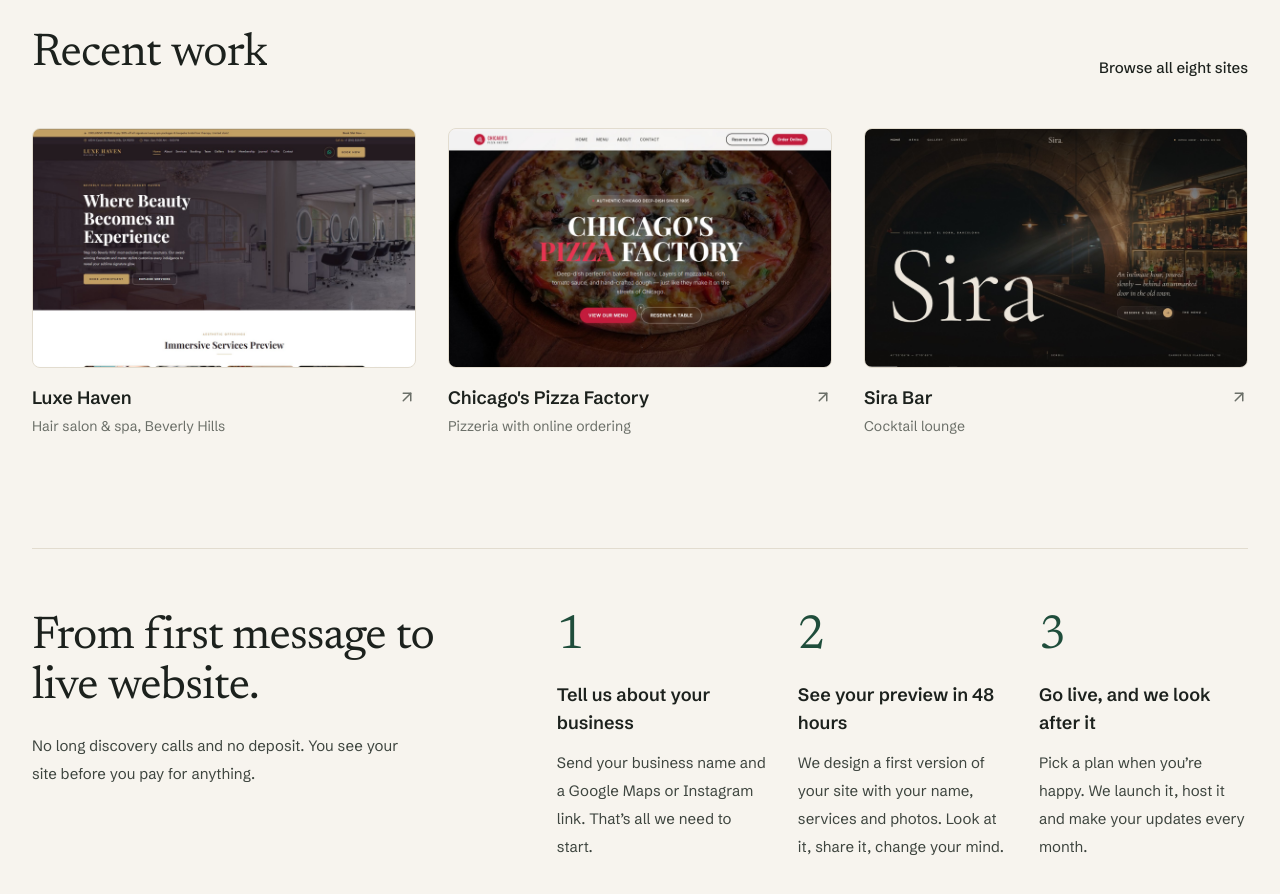
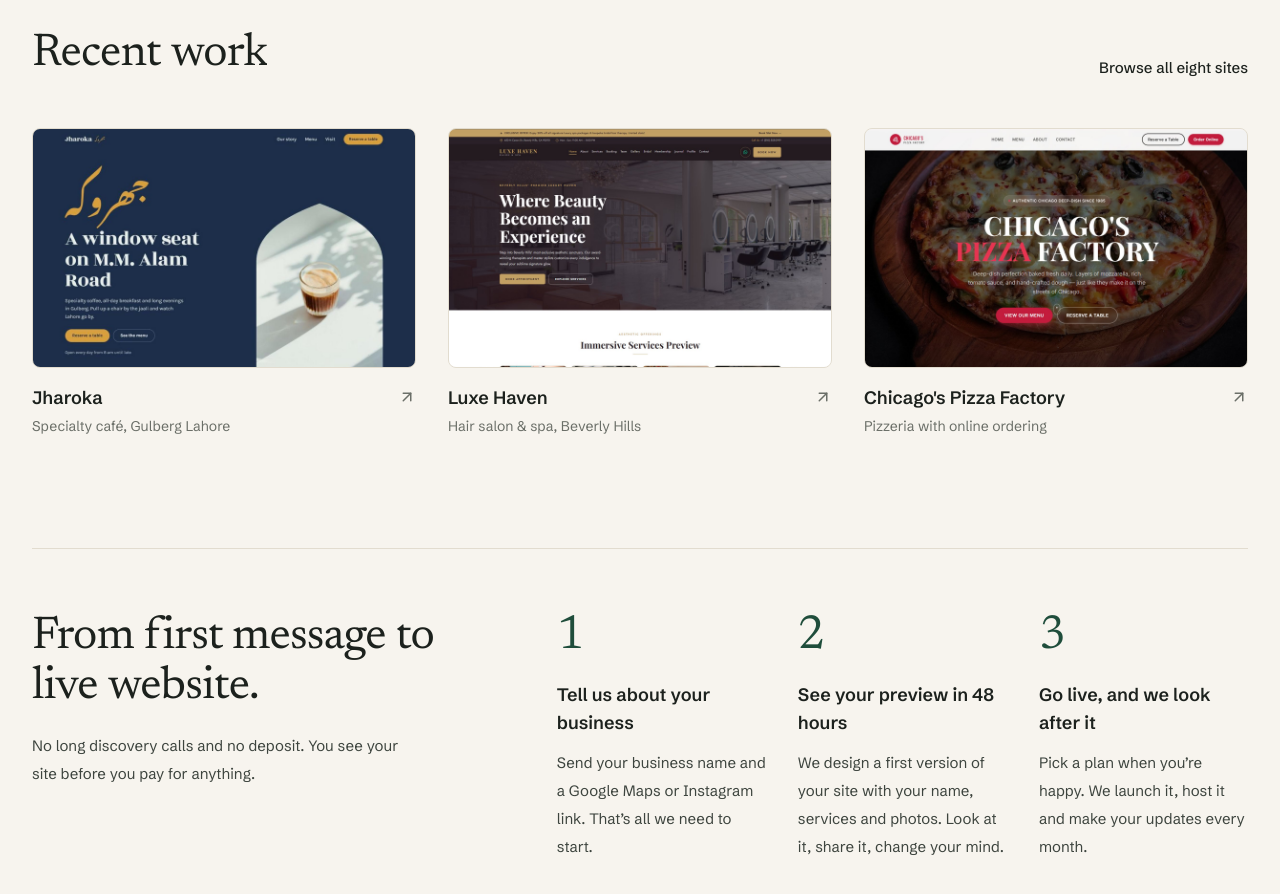
Before and after one commit to Awaiz11/Nexaflow, a Next.js app: page / in a window 1280 px wide. Shown: the part 1460-2354 px from the top of the page. Built offline with nearby package versions, Linux system fonts and the light colour scheme.

Commit message:
Show Jharoka in recent work

```diff
--- a/src/app/page.tsx
+++ b/src/app/page.tsx
@@ -12,6 +12,12 @@ const ease = [0.16, 1, 0.3, 1] as const;
 
 const recentWork = [
   {
+    name: "Jharoka",
+    kind: "Specialty café, Gulberg Lahore",
+    url: "https://jharoka-cafe.vercel.app/",
+    image: "/jharoka-shot.jpg",
+  },
+  {
     name: "Luxe Haven",
     kind: "Hair salon & spa, Beverly Hills",
     url: "https://salon-code-xg6g.vercel.app/",
@@ -22,12 +28,6 @@ const recentWork = [
     kind: "Pizzeria with online ordering",
     url: "https://chicago-s.vercel.app/",
     image: "/chicago-shot.jpg",
-  },
-  {
-    name: "Sira Bar",
-    kind: "Cocktail lounge",
-    url: "https://premium-sira-bar-landing-page.vercel.app/",
-    image: "/sira-bar.png.jpg",
   },
 ];
 
```
